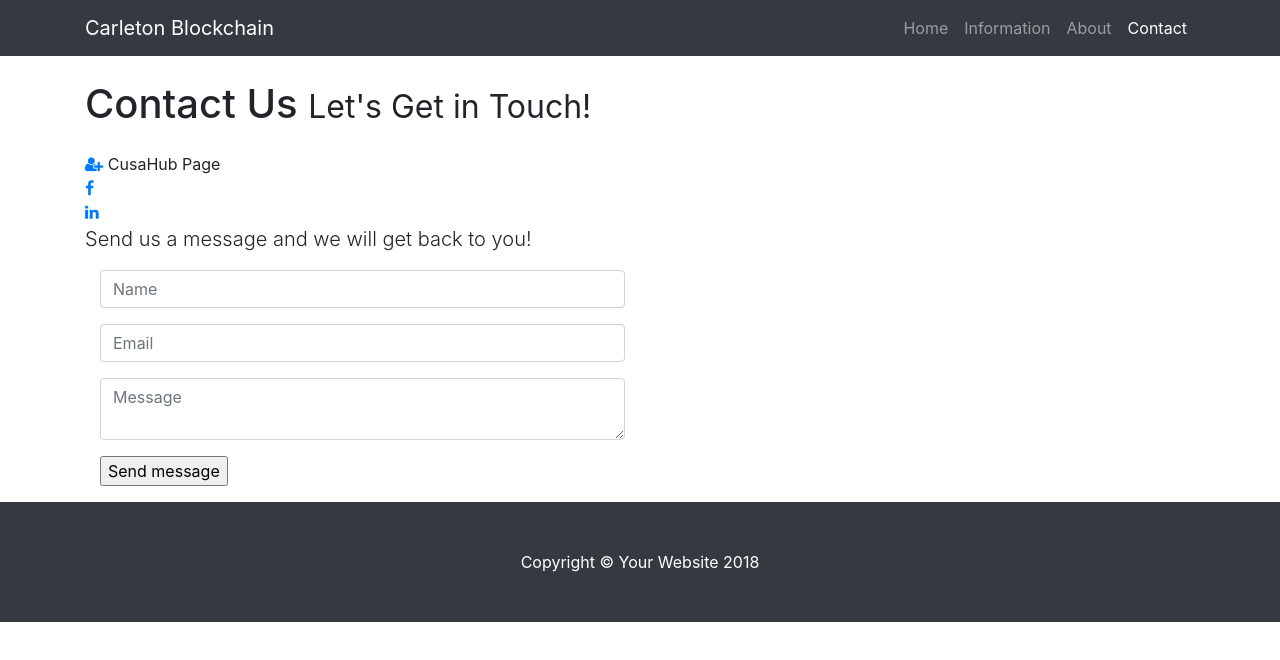
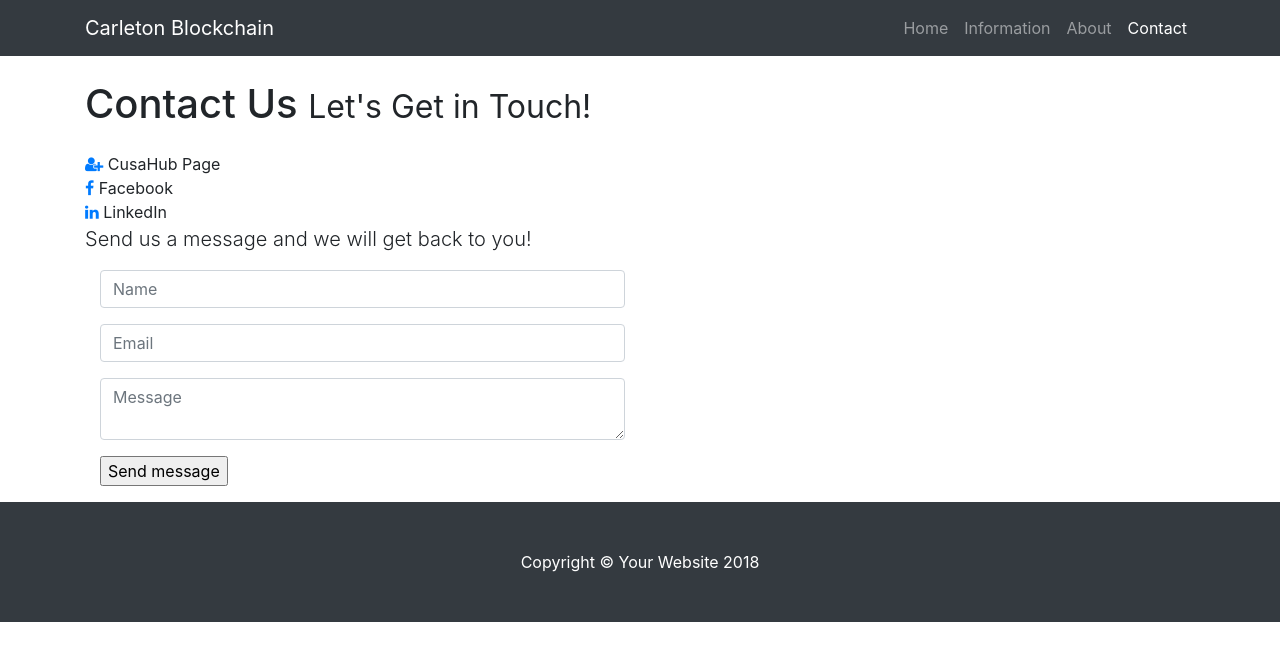
Before and after one commit to CarletonBlockchainStudentsSociety/CarletonBlockchainStudentsSociety.github.io, a website: page contact.html in a window 1280 px wide. Drawn offline with Linux system fonts and the light colour scheme.

```diff
--- a/contact.html
+++ b/contact.html
@@ -72,11 +72,13 @@
                 <a href="https://www.facebook.com/carletonblockchain/" target="_blank">
                   <i class="fa fa-facebook"></i>
                 </a>
+                Facebook
               </li>
               <li class="list-unstyled-item">
                 <a href="https://www.linkedin.com/company/carleton-blockchain-students-society/" target="_blank">
                   <i class="fa fa-linkedin"></i>
                 </a>
+                LinkedIn
               </li>
             </ul>
           </div>
```
Also changed, not shown: img/TempLogo.jpg.
